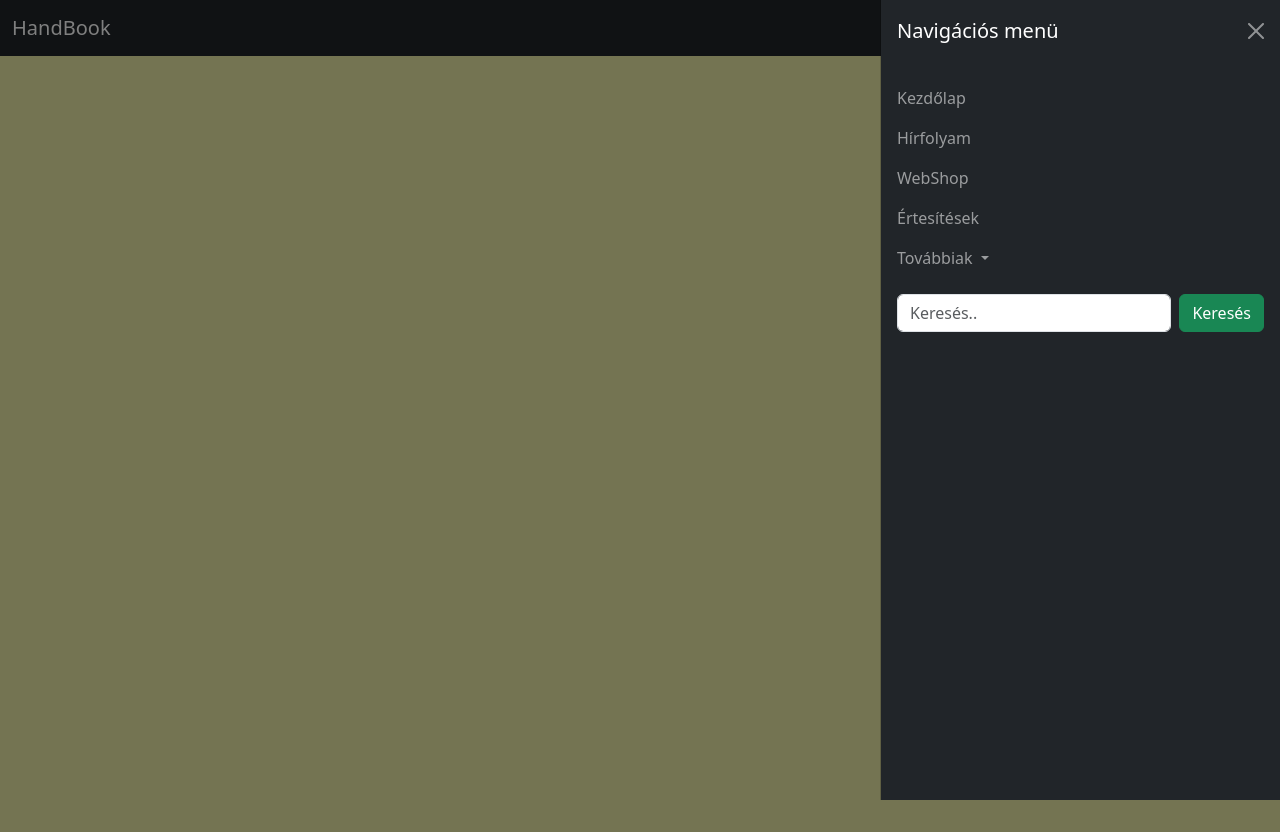
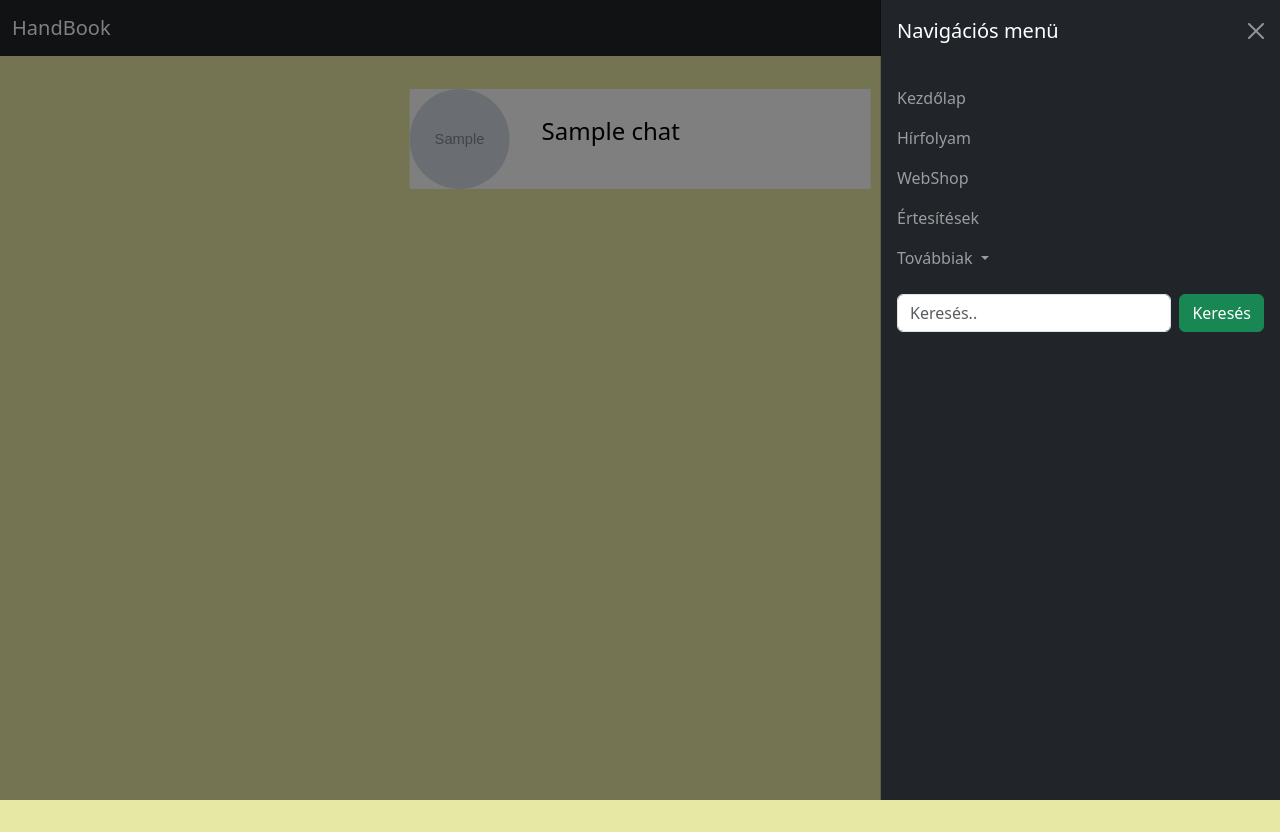
Before and after one commit to Norbi5930/Handbook, a Flask app: page /chats in a window 1280 px wide, after a click that opens the changed part. Before the commit the page ends 800 px from the top, so only its background shows below. Run offline with Flask 3, Linux system fonts and the light colour scheme; a user stored in the database is signed in; tables that the repository leaves empty hold one stand-in row (values such as "Sample post"); grey boxes marked "Sample" are stand-in pictures.

Commit message:
chats function and bugs fix

```diff
--- a/Web/models.py
+++ b/Web/models.py
@@ -25,6 +25,15 @@ class User(db.Model, UserMixin):
     notification = db.relationship("NotificationMessage", backref="notification", lazy=True)
     friend_requests = db.relationship("FriendRequests", foreign_keys="FriendRequests.send_id", backref="sender", lazy=True)
 
+
+    @property
+    def chats(self):
+        chats = db.session.query(Chat).filter(or_(
+            Chat.user1_id == self.id,
+            Chat.user2_id == self.id
+        )).all()
+        return chats
+
     @property
     def friends(self):
         friends = User.query.join(FriendList, or_(
@@ -32,9 +41,6 @@ class User(db.Model, UserMixin):
             and_(FriendList.friend_id == self.id, FriendList.owner_id == User.id)
         )).filter(User.id != self.id).all()
         return friends
-
-
-
 
 
 class WebShopElements(db.Model):
@@ -100,7 +106,10 @@ class Chat(db.Model):
     id = db.Column(db.Integer, primary_key=True)
     user1_id = db.Column(db.Integer, nullable=False)
     user2_id = db.Column(db.Integer, nullable=False)
+    user1_name = db.Column(db.String(30), nullable=False)
+    user2_name = db.Column(db.String(30), nullable=False)
     messages = db.relationship("Message", backref="messages", lazy=True)
+    read_message = db.Column(db.Boolean)
 
 
 class Message(db.Model):
--- a/Web/routes.py
+++ b/Web/routes.py
@@ -140,7 +140,22 @@ def notifications():
 
 @app.route("/friends", methods=["GET", "POST"])
 def friends():
-    return render_template("friends.html", title="Barátok")
+    return render_template("friends.html", title="Barátok", friends=current_user.friends)
+
+
+@app.route("/friends/search", methods=["GET"])
+def friends_search():
+    return redirect(url_for("friends"))
+    #search_data = request.args.get("search")
+    #if search_data:
+    #    print(search_data)
+    #    friends = User.query.join(FriendList, or_(
+    #        and_(FriendList.owner_id == current_user.id, FriendList.friend_id == current_user.id),
+    #        and_(User.username == search_data)
+    #    )).all()
+    #    return render_template("friends.html", title=f'Barátok "{search_data}"', friends=friends)
+    #else:
+    #    return redirect(url_for("friends"))
 
 
 @app.route("/my_profile/edit", methods=["GET", "POST"])
@@ -189,6 +204,10 @@ def search():
         return redirect(request.referrer)
 
 
+@app.route("/chats", methods=["GET"])
+def chats():
+    return render_template("chats.html", title="Chatek", User=User)
+
 def chat_scan(user_id):
     chat = db.session.query(Chat).filter(
         or_(
@@ -208,15 +227,18 @@ def chat(user_id):
                 message = data.get("message")
                 time = datetime.datetime.now().strftime("%Y-%m-%d %H:%M")
                 user_message = Message(chat_id=result.id, sender_username=current_user.username, message=message, date=time)
+                result.read_message = True
                 db.session.add(user_message)
                 db.session.commit()
                 return jsonify({"success": True})
     else:
-        chat = Chat(user1_id = current_user.id, user2_id=user_id)
+        username = User.query.get_or_404(user_id).username
+        chat = Chat(user1_id = current_user.id, user2_id=user_id, user1_name=current_user.username, user2_name=username, read_message=False)
         db.session.add(chat)
         db.session.commit()
         result = chat
     return render_template("chat.html", title="Chat", chat=result)
+
 
 @app.route("/api/get_notifications", methods=["GET"])
 def get_notifications():
--- a/Web/static/JS/index.js
+++ b/Web/static/JS/index.js
@@ -1,7 +1,7 @@
 
 const navPing = document.getElementById("navPing")
 window.addEventListener("DOMContentLoaded", function() {
-    get_notifications();
+    this.setInterval(get_notifications, 100000);
 })
 
 
--- a/Web/static/style.css
+++ b/Web/static/style.css
@@ -1153,6 +1177,64 @@ body::-webkit-scrollbar {
     font-size: 26px;
     left: 2rem;
     border-radius: 10px;
+}
+
+.chats-container {
+    position: relative;
+    top: 4rem;
+    left: 50%;
+    transform: translateX(-50%);
+    width: 40%;
+    height: 48rem;
+    overflow-y: auto;
+}
+
+.chats-container::-webkit-scrollbar {
+    width: 0;
+}
+
+.chats-body {
+    position: relative;
+    display: flex;
+    flex-direction: row;
+    align-items: center;
+    left: 50%;
+    transform: translateX(-50%);
+    width: 90%;
+    min-height: 4rem;
+    background-color: white;
+    margin-top: 25px;
+}
+
+#chatsProfilePicture {
+    position: relative;
+    width: 100px;
+    height: 100px;
+    object-position: center;
+    object-fit: cover;
+    border-radius: 50%;
+}
+
+.chats-username {
+    position: relative;
+    text-decoration: none;
+    color: black;
+    font-size: 24px;
+    left: 2rem;
+}
+
+.chats-ping {
+    position: relative;
+    display: block;
+    width: 2rem;
+    height: 2rem;
+    text-align: center;
+    border-radius: 50%;
+    font-size: 28px;
+    background-color: red;
+    color: black;
+    left: 60%;
+    opacity: .7;
 }
 
 @media screen and (max-width: 600px) {
--- /dev/null
+++ b/Web/templates/chats.html
@@ -0,0 +1,39 @@
+{% extends "index.html" %}
+
+
+
+{% block content %}
+
+    <div class="chats-container">
+        {% for chat in current_user.chats %}
+            <a
+            {% if chat.user1_id == current_user.id %}
+                href="{{ url_for('chat', user_id=chat.user2_id) }}"
+            {% else %}
+                href="{{ url_for('chat', user_id=chat.user1_id) }}"
+            {% endif %}
+            style="text-decoration: none;">
+                <div class="chats-body">
+                    {% if chat.user1_id == current_user.id %}
+                        {% if User.query.get(chat.user2_id).picture %}
+                            <img src="{{ url_for('static', filename='profile_images/' + User.query.get(chat.user2_id).picture) }}" alt="ProfilePicture" id="chatsProfilePicture">
+                        {% else %}
+                            <img src="{{ url_for('static', filename='profile_images/default/default.jpg')}}" alt="ProfilePicture" id="chatsProfilePicture">
+                        {% endif %}
+                        <p class="chats-username">{{ chat.user2_name }}</p>
+                    {% else %}
+                        {% if User.query.get(chat.user1_id).picture %}
+                            <img src="{{ url_for('static', filename='profile_images/' + User.query.get(chat.user1_id).picture) }}" alt="ProfilePicture" id="chatsProfilePicture">
+                        {% else %}
+                            <img src="{{ url_for('static', filename='profile_images/default/default.jpg')}}" alt="ProfilePicture" id="chatsProfilePicture">
+                        {% endif %}
+                        <p class="chats-username">{{ chat.user1_name }}</p>
+                    {% endif %}
+                    {% if chat.read_message %}
+                        <span class="chats-ping"></span>
+                    {% endif %}
+                </div>
+            </a>
+        {% endfor %}
+    </div>
+{% endblock content %}
--- a/Web/templates/friends.html
+++ b/Web/templates/friends.html
@@ -5,7 +5,10 @@
 
 {% block content %}
     <div class="friends-container">
-        {% for friend in current_user.friends %}
+        <form action="{{ url_for('friends_search') }}" method="get">
+            <input class="friends-search" type="search" name="search" placeholder="Keresés...">
+        </form>
+        {% for friend in friends %}
             <div class="friends-body">
                 {% if friend.picture %}
                     <a href="{{ url_for('profile', name=friend.username) }}"><img src="{{ url_for('static', filename='profile_images/' + friend.picture) }}" alt="friendProfilePicture" id="friendPicture"></a>
--- a/Web/templates/index.html
+++ b/Web/templates/index.html
@@ -46,6 +46,7 @@
                       <li><a class="dropdown-item" href="{{ url_for('login') }}">Bejelentkezés</a></li>
                     {% else %}
                       <li><a class="dropdown-item" href="{{ url_for('my_profile') }}">Profilom</a></li>
+                      <li><a class="dropdown-item" href="{{ url_for('chats') }}">Chatek</a></li>
                       <li><a class="dropdown-item" href="{{ url_for('friends') }}">Barátlista</a></li>
                       <li><a class="dropdown-item" href="{{ url_for('cart') }}">Kosaram</a></li>
                       <li>
```
Also changed, not shown: other parts of Web/static/style.css (+46 -1 lines).
